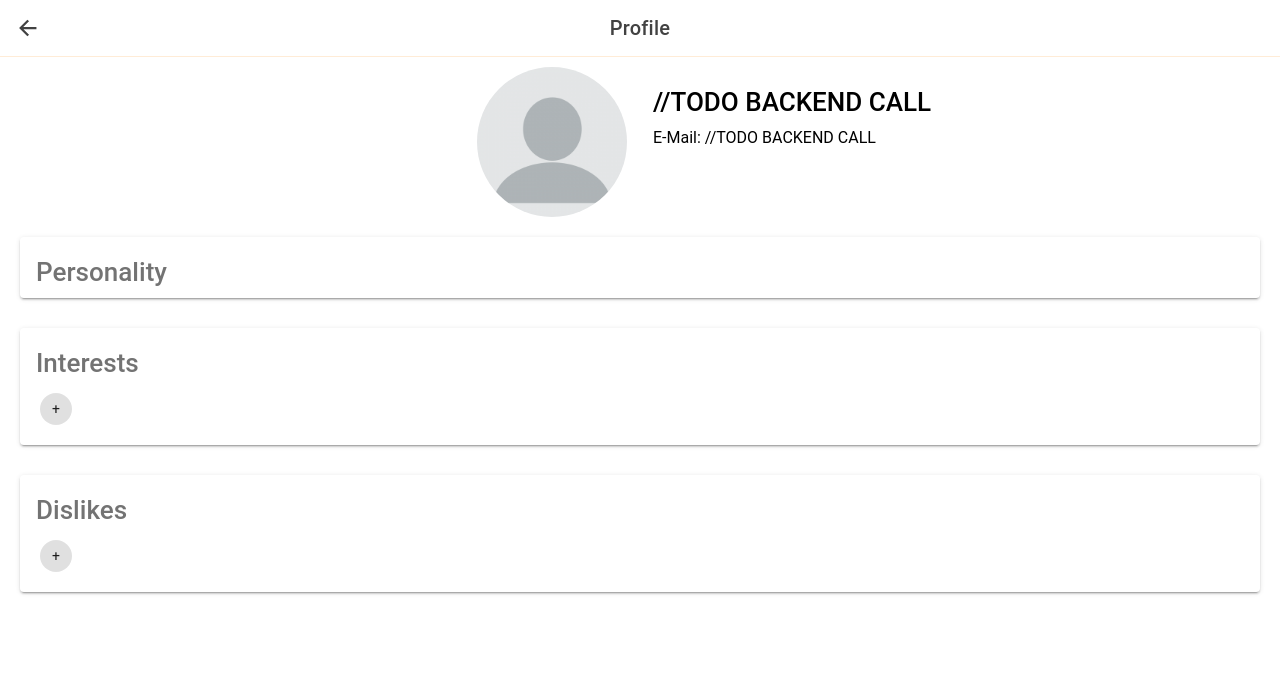
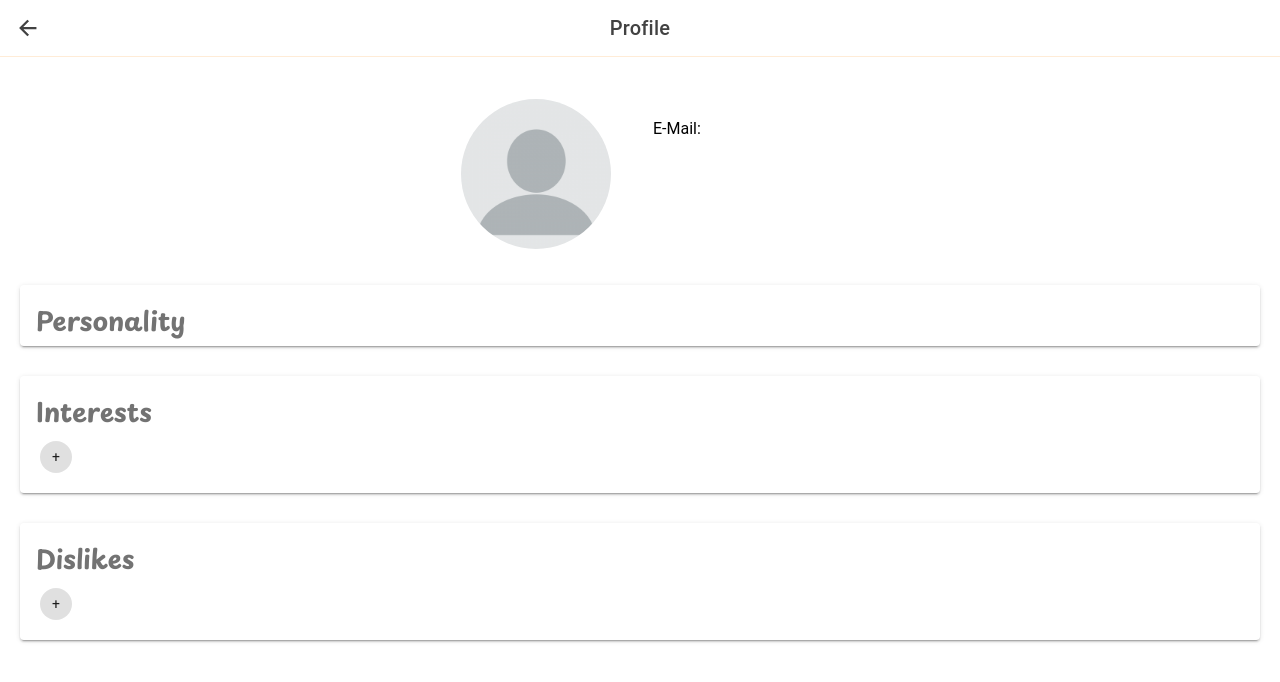
Before and after one commit to mostafa-elhaiany/DineDevine, a React (Vite) app in the folder DineDevineUI/: page /profile in a window 1280 px wide. Shown: the top 682 px of the page. Built offline with nearby package versions, Linux system fonts and the light colour scheme; a web font is replaced by a local one.

Commit message:
Profile page styling

```diff
--- a/DineDevineUI/src/pages/ProfilePage.css
+++ b/DineDevineUI/src/pages/ProfilePage.css
@@ -35,3 +35,7 @@
 .ion-delegate-host {
     background: white;
 }
+
+.profileHeadline {
+    font-family: PlaypenSansRegularFont, serif;
+}
--- a/DineDevineUI/src/pages/ProfilePage.tsx
+++ b/DineDevineUI/src/pages/ProfilePage.tsx
@@ -34,7 +34,8 @@ export interface Profile {
 const ProfilePage: React.FC<Profile> = (props: Profile) => {
     const [interestsTAG, setInterestTags] = useState<Array<string>>(JSON.parse(localStorage.getItem("interests")?? "[]") ?? [])
     const [dislikeTAG, setDislikeTags] = useState<Array<string>>(JSON.parse(localStorage.getItem("dislikes")?? "[]") ?? [])
-
+    const [name, setName] = useState(localStorage.getItem("name"))
+    const [email, setEmail] = useState(localStorage.getItem("email"))
     useEffect(() => {
         localStorage.setItem('interests', JSON.stringify(interestsTAG));
         localStorage.setItem('dislikes', JSON.stringify(dislikeTAG));
@@ -82,30 +83,30 @@ const ProfilePage: React.FC<Profile> = (props: Profile) => {
                 </IonToolbar>
             </IonHeader>
             <IonContent fullscreen>
-                <IonGrid>
-                    <IonRow>
+                <IonGrid class={"ion-margin-top"}>
+                    <IonRow class={"ion-margin-top ion-margin-bottom"}>
                         <IonCol className={"avatarContainer"}>
-                            <IonAvatar class={"avatar"}>
+                            <IonAvatar class={"avatar ion-margin-end"}>
                                 <img className={"image"}  src={"/public/test.png"}/>
                             </IonAvatar>
                         </IonCol>
 
                         <IonCol class={"ion-margin-start"}>
-                            <h1 className="no-text-wrap">//TODO BACKEND CALL</h1>
-                            E-Mail: //TODO BACKEND CALL
+                            <h1 className="no-text-wrap profileHeadline">{name}</h1>
+                            E-Mail: {email}
                         </IonCol>
                     </IonRow>
                     <IonRow>
                         <IonCol>
                             <IonCard>
-                                <h1 className={"ion-margin-start"}>Personality</h1>
+                                <h1 className={"ion-margin-start profileHeadline"}>Personality</h1>
                             </IonCard>
                         </IonCol>
                     </IonRow>
                     <IonRow>
                         <IonCol>
                             <IonCard>
-                                <h1 className={"ion-margin-start"}>Interests</h1>
+                                <h1 className={"ion-margin-start profileHeadline"}>Interests</h1>
                                 <div className={"ion-margin-start ion-margin-bottom"}>
                                     {interestsTAG.map((tag, idx) => <IonChip key={tag+idx} >{tag}</IonChip>)}
                                     <IonChip id={"popover-button"} onClick={(e) => addInterest(e)}>+</IonChip>
@@ -123,7 +124,7 @@ const ProfilePage: React.FC<Profile> = (props: Profile) => {
                     <IonRow>
                         <IonCol>
                             <IonCard>
-                                <h1 className={"ion-margin-start"}>Dislikes</h1>
+                                <h1 className={"ion-margin-start profileHeadline"}>Dislikes</h1>
                                 <div className={"ion-margin-start ion-margin-bottom"}>
                                     {dislikeTAG.map((tag, idx) => <IonChip key={tag+idx} >{tag}</IonChip>)}
                                     <IonChip id={"popover-button-dislike"} onClick={(e) => addDislike(e)}>+</IonChip>
```
